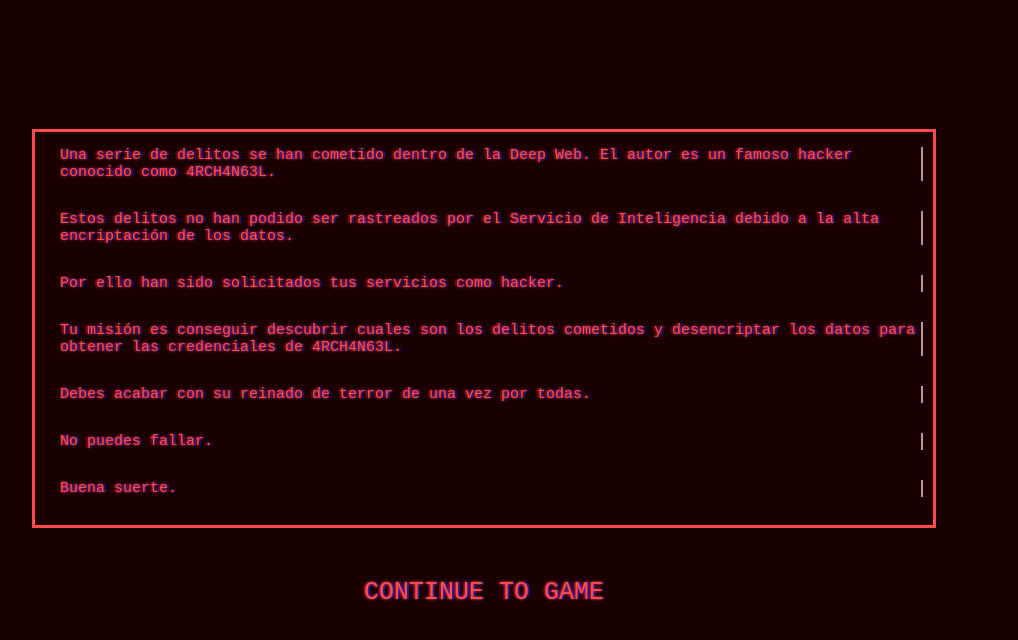
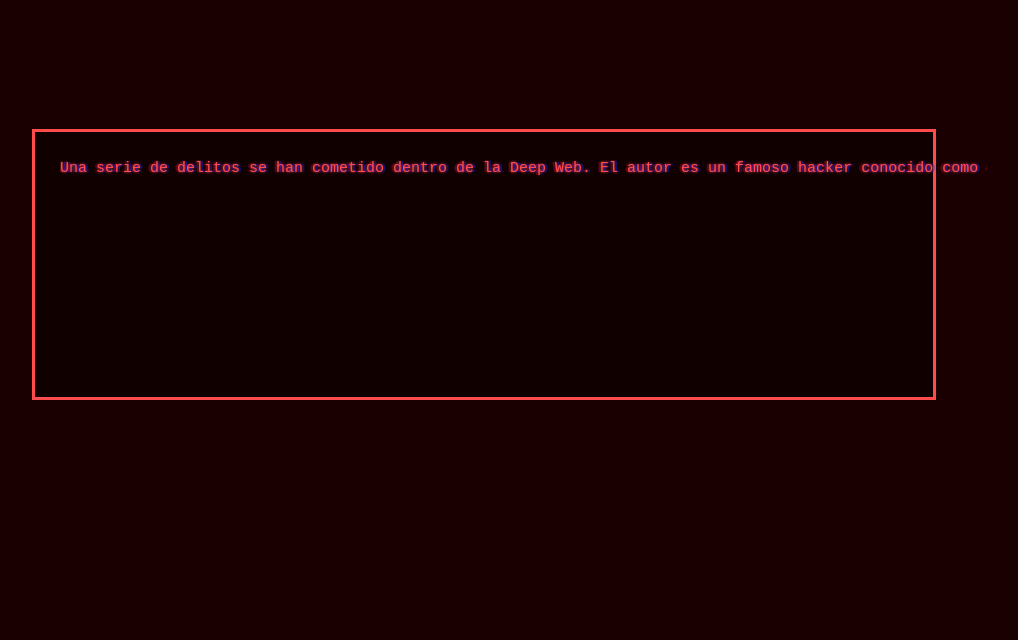
Before and after one commit to mimigargon/Proyecto-Maligno-, a React (Create React App) app: page /game-info in a window 1280 px wide. Shown: the top 640 px of the page, without its empty margins (156-1174 px from the left). Built offline with nearby package versions, Linux system fonts and the light colour scheme.

Commit message:
Info animation fixed

```diff
--- a/src/Components/Info/Info.jsx
+++ b/src/Components/Info/Info.jsx
@@ -5,22 +5,24 @@
 function Info() {
   return (
     <div className="info-container">
-      <p>
+    <div className="text-container">
+      <p className="c1">
         Una serie de delitos se han cometido dentro de la Deep Web. El autor es
         un famoso hacker conocido como 4RCH4N63L.
       </p>
-      <p>
+      <p className="c2">
         Estos delitos no han podido ser rastreados por el Servicio de
         Inteligencia debido a la alta encriptación de los datos.
       </p>
-      <p>Por ello han sido solicitados tus servicios como hacker.</p>
-      <p>
+      <p className="c3">Por ello han sido solicitados tus servicios como hacker.</p>
+      <p className="c4">
         Tu misión es conseguir descubrir cuales son los delitos cometidos y
         desencriptar los datos para obtener las credenciales de 4RCH4N63L.
       </p>
-      <p>Debes acabar con su reinado de terror de una vez por todas.</p>
-      <p>No puedes fallar.</p>
-      <p> Buena suerte.</p>
+      <p className="c5">Debes acabar con su reinado de terror de una vez por todas.</p>
+      <p className="c6">No puedes fallar.</p>
+      <p className="c7">Buena suerte.</p>
+      </div>
 
       {useTimeout(() => {
         const link = document.createElement("a");
@@ -28,7 +30,7 @@
         link.classList.add("info-btn");
         link.href = "/main";
         document.body.appendChild(link);
-      }, 5000)}
+      }, 30000)}
     </div>
   );
 }
--- a/src/Components/Info/Info.scss
+++ b/src/Components/Info/Info.scss
@@ -19,18 +19,66 @@
     font-family: monospace;
     font-size: 15px;
     color: #ff4d4d;
+    background-color: #00000060;
     animation: textShadow 1.6s infinite;
 
-    p {
-        margin-right: 10px;
-        border-right: .15em solid #b996a2;
-        animation: blink 1s steps(1) infinite;
-        width: 0;
-        overflow: hidden;
-        white-space: normal;
-        animation: typing 8s steps(100) 1s 1 normal both, blink 1s steps(1) infinite;
+    .text-container {
+        display: inline-block;
+        margin-top: 13px;
+        animation: blink 1s infinite;
+        p{
+            animation: typing 6s steps(90, end) forwards;
+        }
+        p.c1 {
+            width: 0;
+            overflow: hidden;
+            white-space: nowrap;
+        }
+
+        p.c2 {
+            width: 0;
+            overflow: hidden;
+            white-space: nowrap;
+            animation-delay: 7s;
+        }
+
+        p.c3 {
+            width: 0;
+            overflow: hidden;
+            white-space: nowrap;
+            animation-delay: 13s;
+        }
+
+        p.c4 {
+            width: 0;
+            overflow: hidden;
+            white-space: nowrap;
+            animation-delay: 17s;
+        }
+
+        p.c5 {
+            width: 0;
+            overflow: hidden;
+            white-space: nowrap;
+            animation-delay: 23s;
+        }
+
+        p.c6 {
+            width: 0;
+            overflow: hidden;
+            white-space: nowrap;
+            animation-delay: 28s;
+        }
+
+        p.c7 {
+            width: 0;
+            overflow: hidden;
+            white-space: nowrap;
+            animation-delay: 30s;
+        }
 
     }
+
 
 
 
@@ -52,9 +100,8 @@
 }
 
 @keyframes blink {
-    50% {
-        border-color: transparent;
-    }
+    from { border-color: #b996a2}
+    to {border-color: transparent}
 }
 
 @keyframes typing {
@@ -62,6 +109,6 @@
       width: 0;
     }
     to {
-      width: 1000%;
+      width: 100%;
     }
   }
```
